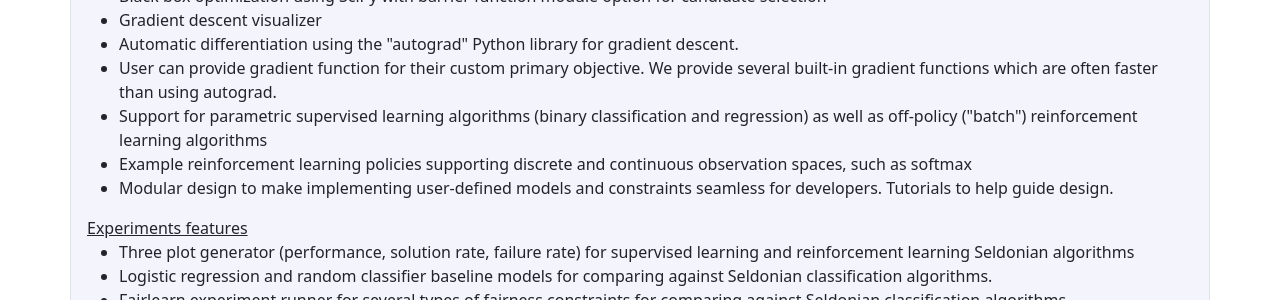
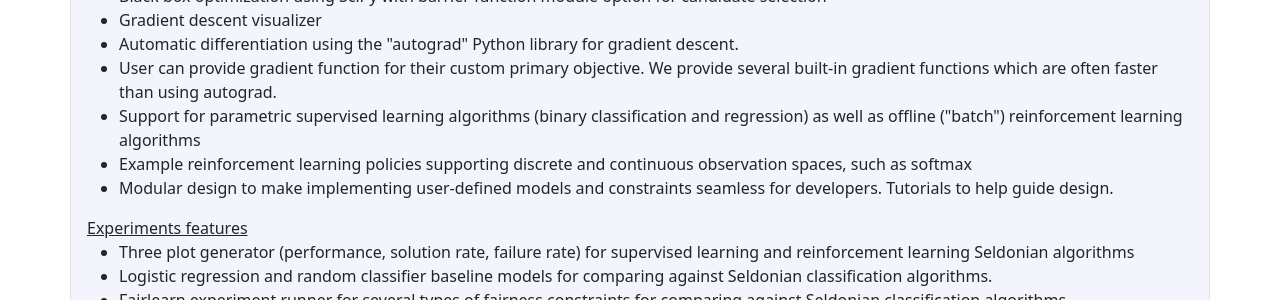
Before and after one commit to seldonian-framework/Tutorials, a Jekyll site: the page built from version1.md, in a window 1280 px wide. Shown: the part 658-958 px from the top of the page. Built offline with Jekyll 4.4.1, drawn with Linux system fonts in a browser that asks for light colours; formulas are drawn with MathJax 3.

Commit message:
fix wording

```diff
--- a/version1.md
+++ b/version1.md
@@ -82,7 +82,7 @@ permalink: /v1/
         </li>
 
         <li>
-        Support for parametric supervised learning algorithms (binary classification and regression) as well as off-policy ("batch") reinforcement learning algorithms
+        Support for parametric supervised learning algorithms (binary classification and regression) as well as offline ("batch") reinforcement learning algorithms
         </li>
 
         <li>
```
